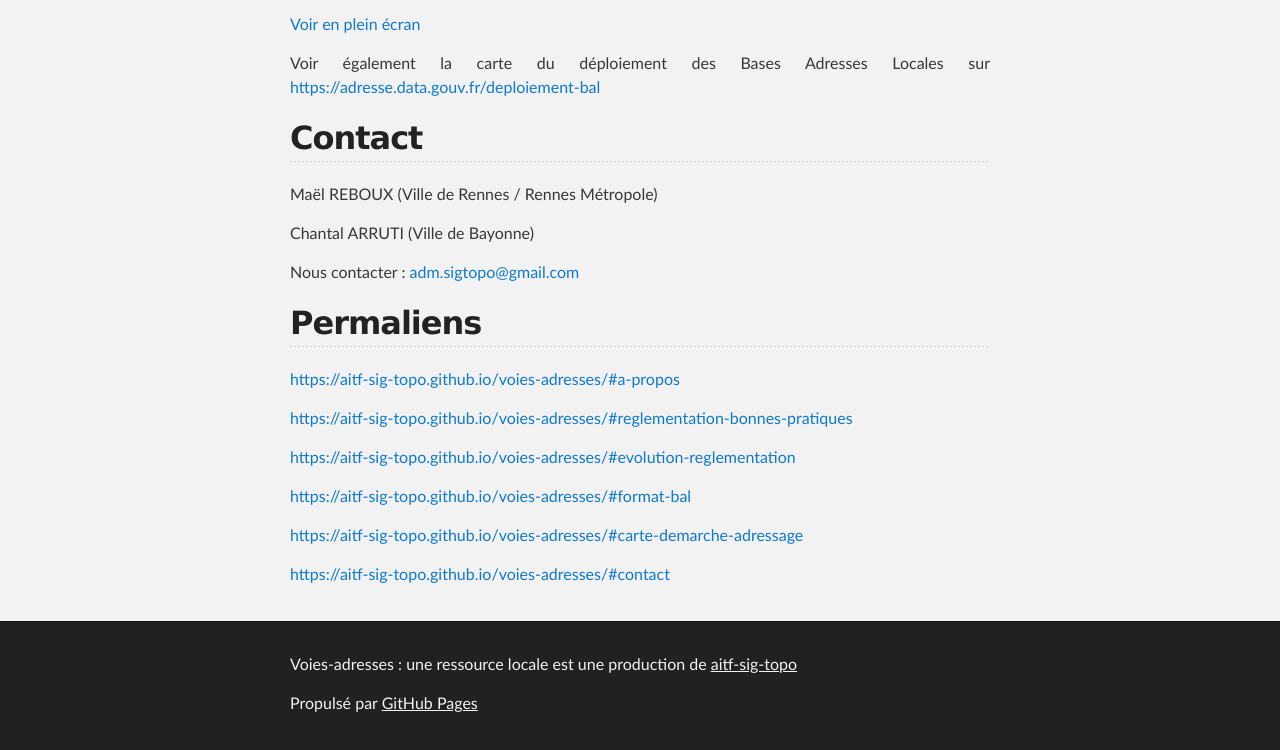
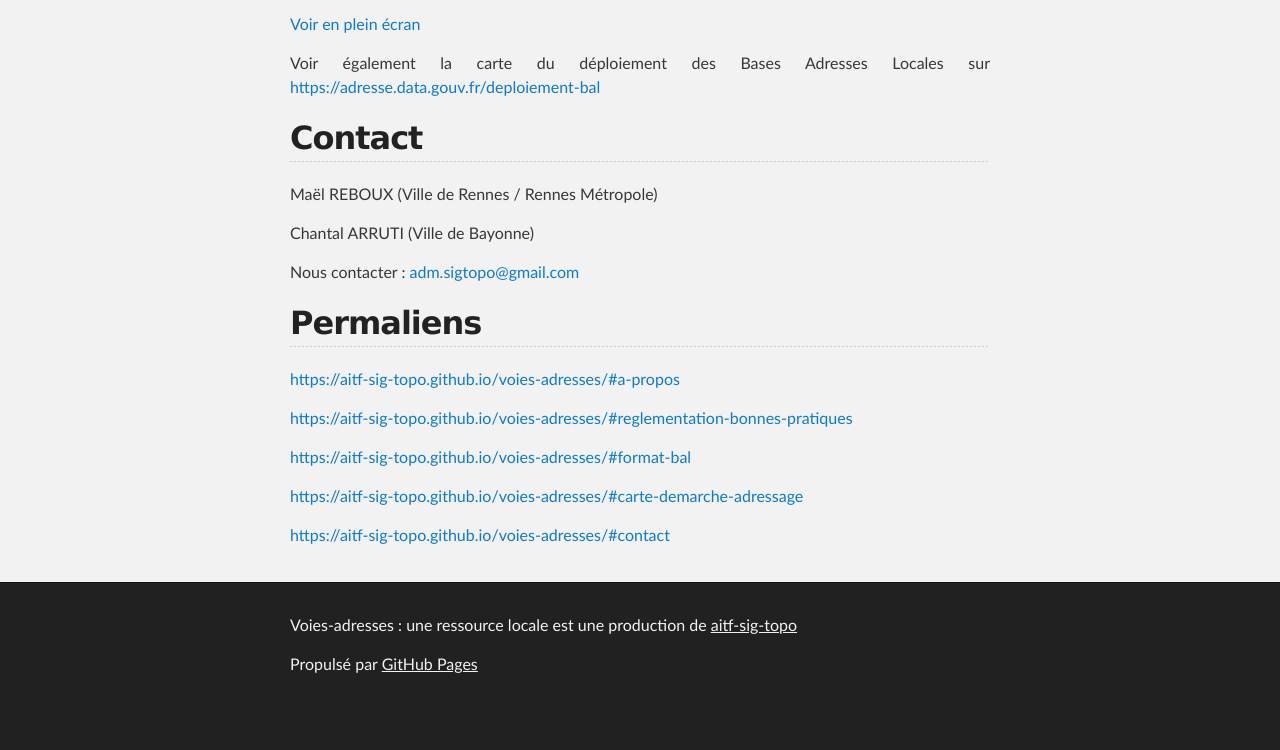
Before and after one commit to aitf-sig-topo/voies-adresses, a Jekyll site: the page built from docs/index.md, in a window 1280 px wide and 900 px high, scrolled down 2396 px, cut to the strip 150-900 px from the top of the window. Built offline with Jekyll 4.4.1, drawn with Linux system fonts in a browser that asks for light colours; our own code applies the rules of GitHub Pages for plain Markdown files; after the commit the page ends 3257 px from its top, so only the background shows below that; some of the changed lines change nothing that is shown.

Commit message:
Suppression de Proposition d'évolution de la réglementation

```diff
--- a/docs/index.md
+++ b/docs/index.md
@@ -74,8 +74,6 @@ Nous contacter : [adm.sigtopo@gmail.com]()
 
 [https://aitf-sig-topo.github.io/voies-adresses/#reglementation-bonnes-pratiques](https://aitf-sig-topo.github.io/voies-adresses/#reglementation-bonnes-pratiques)
 
-[https://aitf-sig-topo.github.io/voies-adresses/#evolution-reglementation](https://aitf-sig-topo.github.io/voies-adresses/#evolution-reglementation)
-
 [https://aitf-sig-topo.github.io/voies-adresses/#format-bal](https://aitf-sig-topo.github.io/voies-adresses/#format-bal)
 
 [https://aitf-sig-topo.github.io/voies-adresses/#carte-demarche-adressage](https://aitf-sig-topo.github.io/voies-adresses/#carte-demarche-adressage)
```
